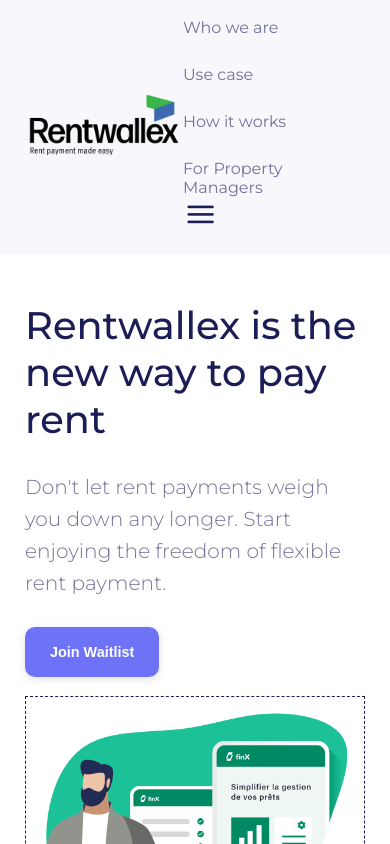
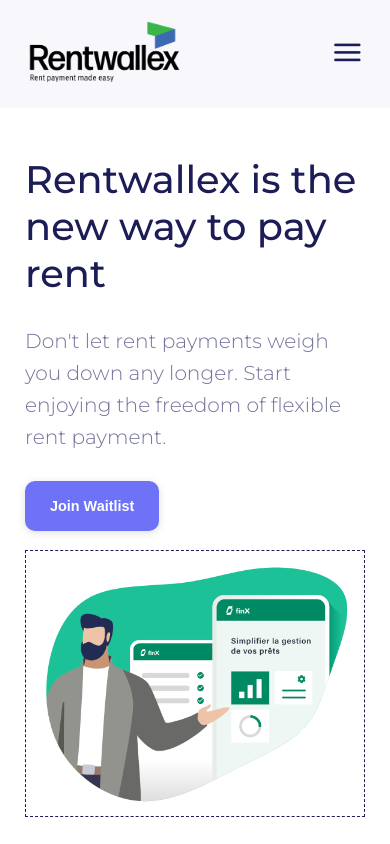
Before and after one commit to charleyoshi/rentwallex, a React (Create React App) app in the folder client/: page / in a window 390 px wide. Shown: the top 844 px of the page. Built offline with nearby package versions, Linux system fonts and the light colour scheme.

Commit message:
fized navbar mobile responsive

```diff
--- a/client/src/components/Footer.js
+++ b/client/src/components/Footer.js
@@ -36,7 +36,7 @@ export default function Footer() {
           <img src={Twitter} alt="Twitter" style={iconsStyle} />
         </div>
         <br className='linebreak' />
-      <br className='linebreak'/>
+        <br className='linebreak'/>
       </div>
 
 
--- a/client/src/components/Navbar.js
+++ b/client/src/components/Navbar.js
@@ -26,15 +26,15 @@ export default function Navbar(props) {
           <img className="logo" height={68} src={logo} alt="logo" />
         </Link>
         <div className="right">
+          <div className="menu-toggle" onClick={toggleMenu}>
+            <span className="icon-menu material-symbols-rounded">menu</span>
+          </div>
           <div className={`menu-items ${menuOpen ? "open" : ""}`}>
             <Link to="/mission">Who we are</Link>
             <Link>Use case</Link>
             <Link>How it works</Link>
             <Link>For Property Managers</Link>
           </div>
-          <div className="menu-toggle" onClick={toggleMenu}>
-            <span className="icon-menu material-symbols-rounded">menu</span>
-          </div>
         </div>
       </div>
     </header>
--- a/client/src/index.css
+++ b/client/src/index.css
@@ -609,29 +609,44 @@ footer {
 @media only screen and (max-width: 768px) {
 
   .Navbar .container .right {
-    flex-direction: row;
+    flex-direction: column;
     align-items: center;
     gap: 10px;
     font-size: 100%;
-  }
 
-  .Navbar .container .right a {
+    a {
       font-size: 100%;
     }
 
-  .Navbar .container .right .icon-menu {
-    display: inline-block;
+    .menu-toggle {
+
+     position: relative;
     }
 
     .menu-items {
       display: none;
       flex-direction: column;
-    align-items: flex-start;
+      justify-content: center;
+      position: absolute;
+      text-align: right;
+      width: 100%;
+      padding: 28px 30px;
+      margin: auto;
+      background-color: var(--secondary-background);
+      right: 0px;
     }
+
 
     .menu-items.open {
       display: flex;
     }
+
+    .icon-menu {
+      display: inline-block;
+    }
+
+  }
+
 
 
   .linebreak {
@@ -675,6 +690,7 @@ footer {
 
     section.three {
       width: 90%;
+
       h1 {
         font-size: 650%;
       }
@@ -684,12 +700,14 @@ footer {
   }
 
   .waitlist {
-    .pageWrapper{
+    .pageWrapper {
       flex-direction: column;
+
       .left {
         width: 100%;
         margin: auto;
       }
+
       .right {
 
         width: 100%;
@@ -697,6 +715,7 @@ footer {
         h1 {
           font-size: 300%;
         }
+
         form .field select {
           min-width: 100%;
           width: 100%;
```
Lines whose indentation alone changed are shown as unchanged.
